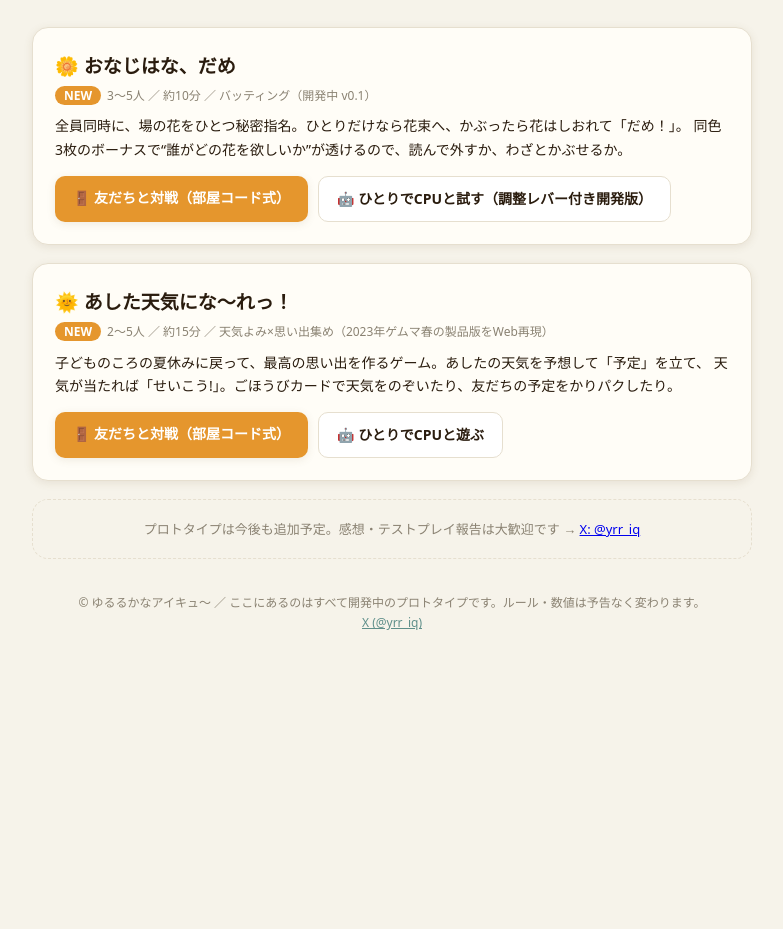
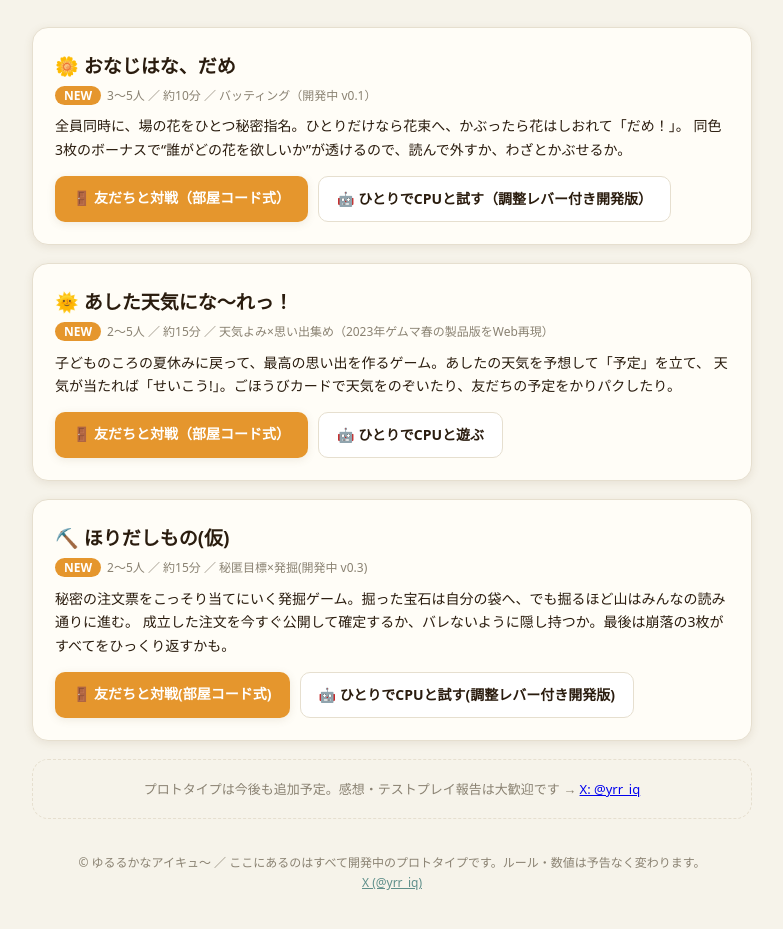
Before and after one commit to yrrkniq-wq/asobiba, a plain HTML site: page index.html in a window 1280 px wide. Shown: the part 125-1054 px from the top of the page, without its empty margins (248-1031 px from the left). Before the commit the page ends 839 px from the top, so only its background shows below. Drawn offline with Linux system fonts and the light colour scheme.

Commit message:
Add horidashi card to top page

```diff
--- a/index.html
+++ b/index.html
@@ -75,6 +75,17 @@
     </div>
   </div>
 
+  <div class="card">
+    <h2>⛏️ ほりだしもの(仮)</h2>
+    <div class="meta"><span class="new">NEW</span>2〜5人 ／ 約15分 ／ 秘匿目標×発掘(開発中 v0.3)</div>
+    <p class="desc">秘密の注文票をこっそり当てにいく発掘ゲーム。掘った宝石は自分の袋へ、でも掘るほど山はみんなの読み通りに進む。
+       成立した注文を今すぐ公開して確定するか、バレないように隠し持つか。最後は崩落の3枚がすべてをひっくり返すかも。</p>
+    <div class="btns">
+      <a class="btn" href="horidashi/">🚪 友だちと対戦(部屋コード式)</a>
+      <a class="btn ghost" href="horidashi/solo.html">🤖 ひとりでCPUと試す(調整レバー付き開発版)</a>
+    </div>
+  </div>
+
   <div class="soon">プロトタイプは今後も追加予定。感想・テストプレイ報告は大歓迎です → <a href="https://x.com/yrr_iq" target="_blank" rel="noopener">X: @yrr_iq</a></div>
 
   <footer>
```
